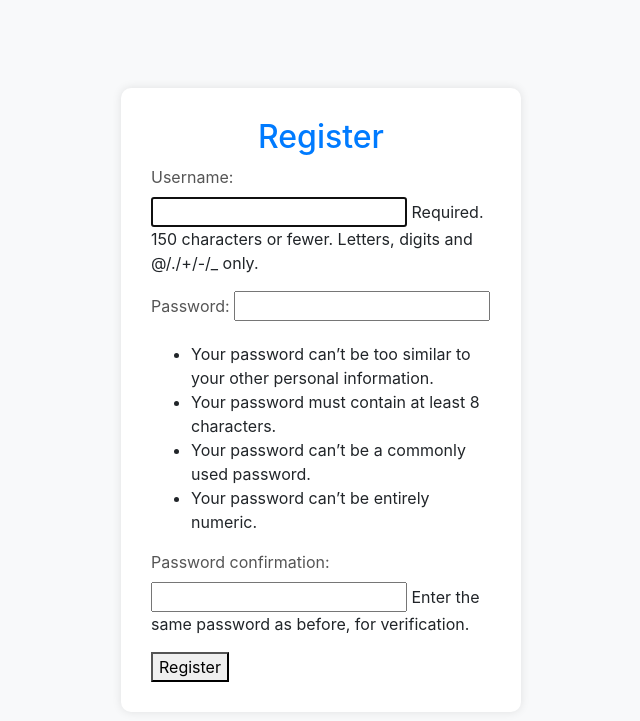
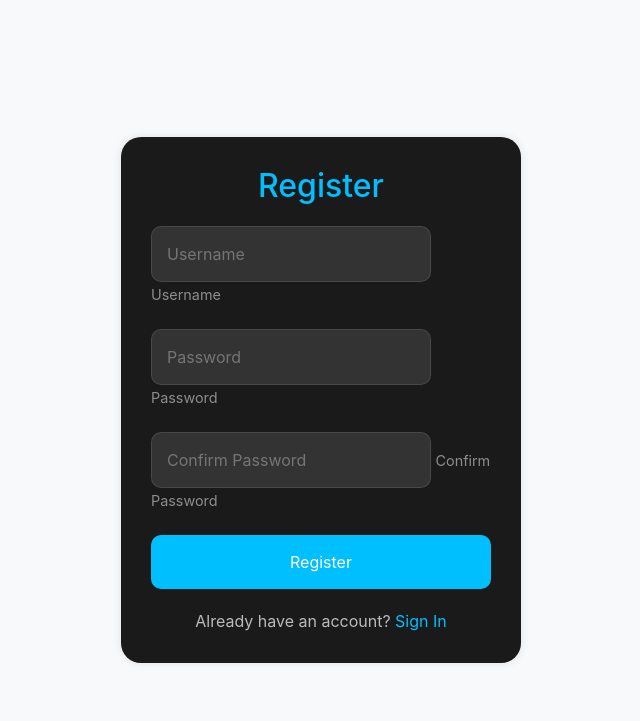
Before and after one commit to musakovskiy/education_platform, a Django app: page /register/ in a window 1280 px wide. Shown: the top 721 px of the page, without its empty margins (319-959 px from the left). Run offline with Django 4.2, Linux system fonts and the light colour scheme; some libraries are stand-ins or nearby versions.

Commit message:
make logic and buttons for login logout registration

```diff
--- a/courses/views.py
+++ b/courses/views.py
@@ -78,7 +78,7 @@ class CourseDeleteView(LoginRequiredMixin, generic.DeleteView):
 class UserCreateView(generic.CreateView):
     form_class = UserCreateForm
     template_name = 'registration/register.html'
-    success_url = '/'  # Make sure this is the correct URL
+    success_url = reverse_lazy('categories')
 
     def form_valid(self, form):
         print("Form is valid")
--- a/templates/courses/category_list.html
+++ b/templates/courses/category_list.html
@@ -29,6 +29,7 @@
 
   <div class="card-container">
     {% for category in category_list %}
+    <a href="{% url 'courses:category-detail' category.id %}" class="card-link">
       <div class="card">
         <div class="top-section">
           <div class="border"></div>
--- a/templates/registration/register.html
+++ b/templates/registration/register.html
@@ -1,5 +1,3 @@
-<!-- courses/templates/courses/user_create.html -->
-
 <!DOCTYPE html>
 <html lang="en">
 <head>
@@ -18,30 +16,83 @@
     }
 
     .form-container {
-      background-color: #ffffff;
-      border-radius: 10px;
+      background-color: #1a1a1a;
+      border-radius: 20px;
       box-shadow: 0 0 10px rgba(0, 0, 0, 0.1);
       padding: 30px;
       width: 400px;
     }
 
     h2 {
-      color: #007bff;
+      color: #00bfff;
       text-align: center;
+      margin-bottom: 20px;
+    }
+
+    form {
+      display: flex;
+      flex-direction: column;
+      gap: 15px;
     }
 
     label {
-      color: #555;
+      color: #fff;
     }
 
-    .btn-primary {
-      background-color: #007bff;
-      border-color: #007bff;
+    input {
+      background-color: #333;
+      color: #fff;
+      padding: 15px;
+      outline: 0;
+      border: 1px solid rgba(105, 105, 105, 0.397);
+      border-radius: 10px;
     }
 
-    .btn-primary:hover {
-      background-color: #0056b3;
-      border-color: #0056b3;
+    input + span {
+      color: rgba(255, 255, 255, 0.5);
+      font-size: 0.9em;
+    }
+
+    input:placeholder-shown + span {
+      font-size: 0.9em;
+      margin-top: -5px;
+    }
+
+    input:focus + span,
+    input:valid + span {
+      color: #00bfff;
+      font-size: 0.7em;
+      font-weight: 600;
+      margin-top: -20px;
+    }
+
+    .submit {
+      border: none;
+      outline: none;
+      padding: 15px;
+      border-radius: 10px;
+      color: #fff;
+      font-size: 16px;
+      background-color: #00bfff;
+      cursor: pointer;
+    }
+
+    .submit:hover {
+      background-color: #00bfff96;
+    }
+
+    .signin {
+      text-align: center;
+      margin-top: 20px;
+      color: rgba(255, 255, 255, 0.7);
+    }
+
+    .signin a:hover {
+      text-decoration: underline royalblue;
+    }
+
+    .signin a {
+      color: #00bfff;
     }
   </style>
 </head>
@@ -50,9 +101,23 @@
     <h2>Register</h2>
     <form method="post" action="{% url 'courses:register' %}">
       {% csrf_token %}
-      {{ form.as_p }}
-      <button type="submit">Register</button>
+      <label>
+        <input type="text" name="username" placeholder="Username" required>
+        <span>Username</span>
+      </label>
+      <label>
+        <input type="password" name="password1" placeholder="Password" required>
+        <span>Password</span>
+      </label>
+      <label>
+        <input type="password" name="password2" placeholder="Confirm Password" required>
+        <span>Confirm Password</span>
+      </label>
+      <button type="submit" class="submit">Register</button>
     </form>
+    <div class="signin">
+      <span>Already have an account? <a href="{% url 'login' %}">Sign In</a></span>
+    </div>
   </div>
 
   <script src="https://code.jquery.com/jquery-3.3.1.slim.min.js"></script>
```
Also changed, not shown: static/css/categorydetail.css (added, +95 -0 lines), static/css/style.css (+26 -0 lines), templates/courses/category_detail.html (+5 -96 lines), templates/courses/index.html (+27 -27 lines), templates/registration/login.html (+8 -8 lines), db.sqlite3.
